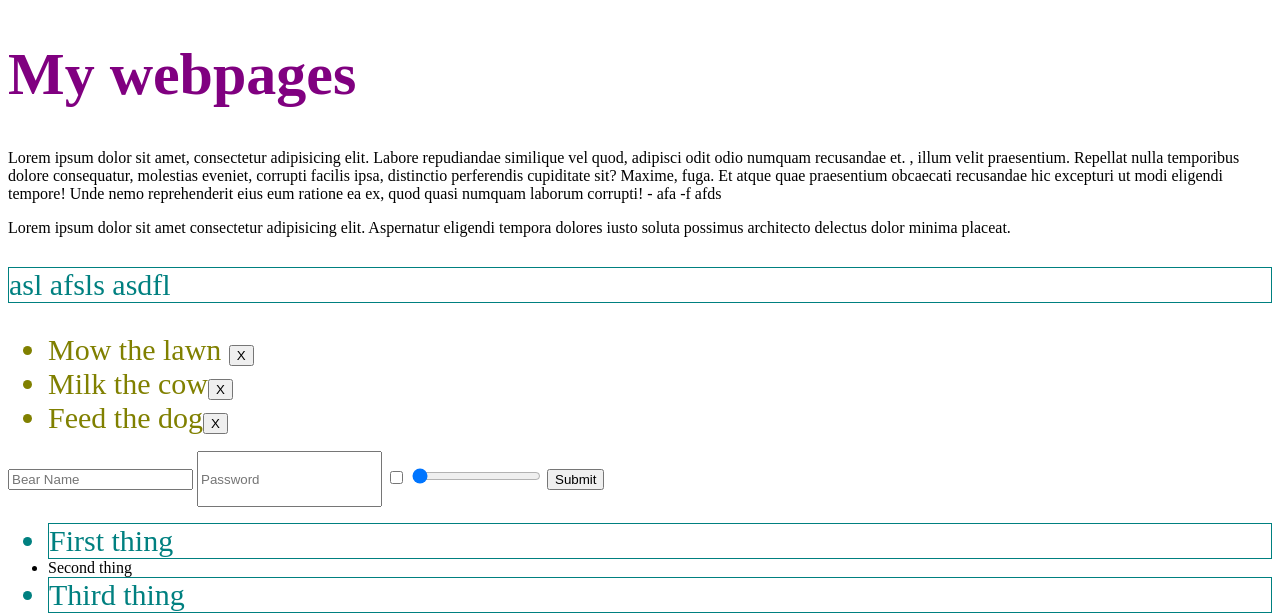
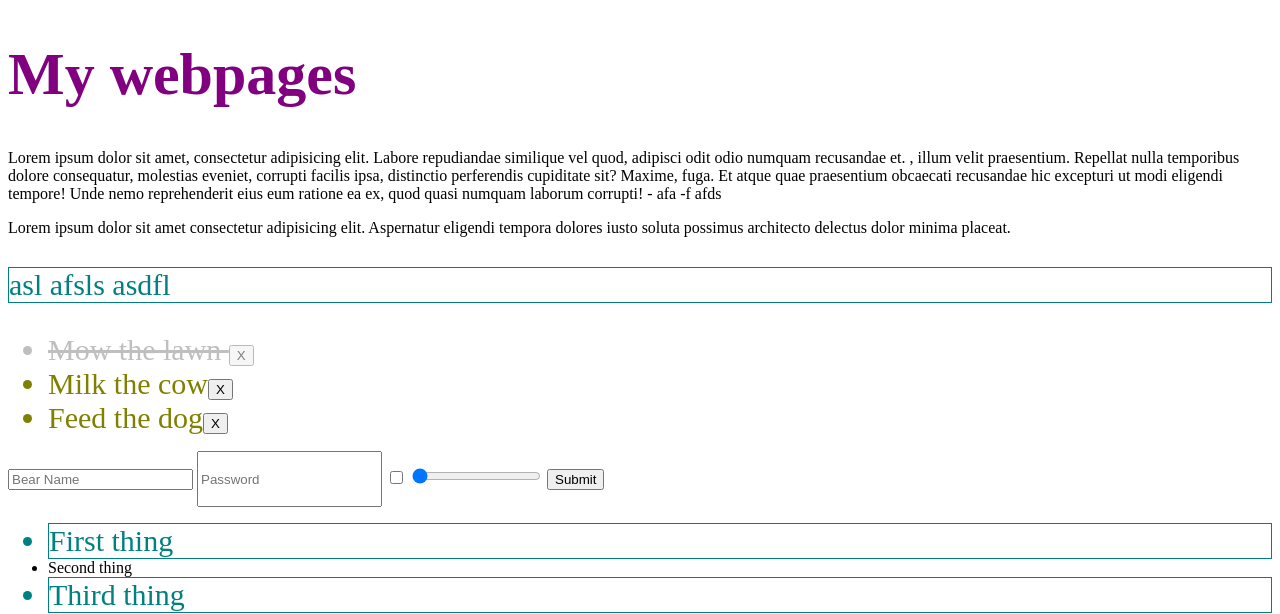
Before and after one commit to umeshraj/udemy_the_modern_js_bootcamp_2020, a plain HTML site: page 14_twisting_dom/index.html in a window 1280 px wide. Shown: the top 614 px of the page. Drawn offline with Linux system fonts and the light colour scheme.

Commit message:
Using classList to change class

```diff
--- a/14_twisting_dom/app.css
+++ b/14_twisting_dom/app.css
@@ -26,3 +26,9 @@
   font-size: 30px;
   color: olive;
 }
+
+.done {
+  color: gray;
+  text-decoration: line-through;
+  opacity: 50%;
+}
--- a/14_twisting_dom/app.js
+++ b/14_twisting_dom/app.js
@@ -23,3 +23,11 @@
 // });
 
 // TODO list
+const todo = document.querySelector("#todos .todo");
+// todo.style.color = "gray";
+// todo.style.textDecoration = "line-through";
+// todo.style.opacity = "50%";
+
+// todo.setAttribute("class", "done");
+todo.classList.add("done");
+// todo.classList.remove("done");
```
